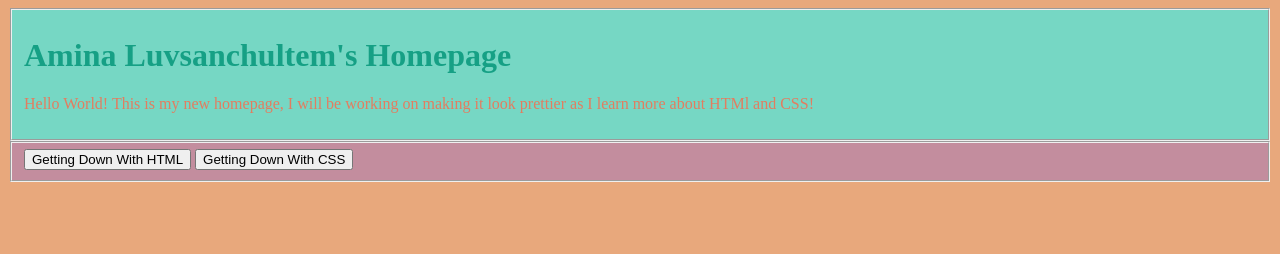
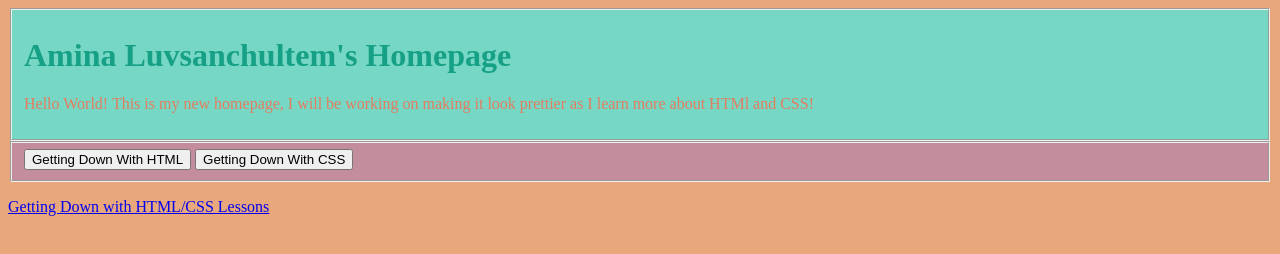
Before and after one commit to amin165/website, a plain HTML site: page index.html in a window 1280 px wide. Drawn offline with Linux system fonts and the light colour scheme.

Commit message:
Add link to gdw lessons

```diff
--- a/index.html
+++ b/index.html
@@ -31,5 +31,6 @@ a.button {
 <button onclick="location.href='http://www.openbookproject.net/tutorials/getdown/css/'" class="button">Getting Down With CSS</button>
 
 </fieldset>
+<p><a href="gdw">Getting Down with HTML/CSS Lessons</a></p>
 </body>
 </html>
```
